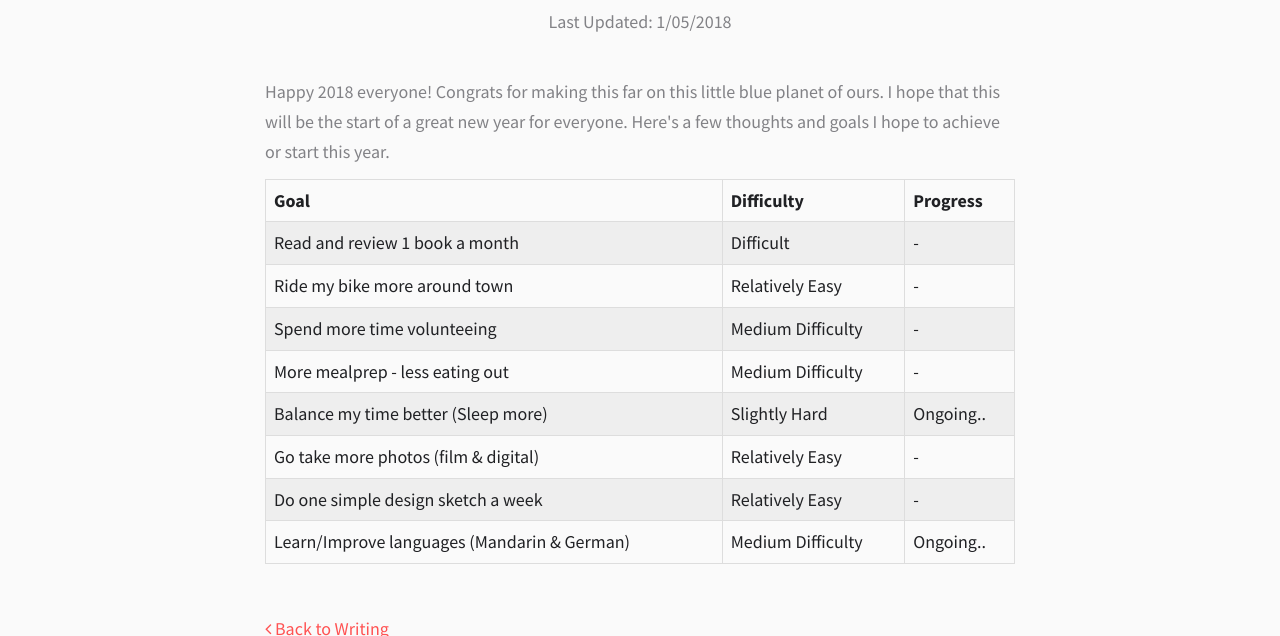
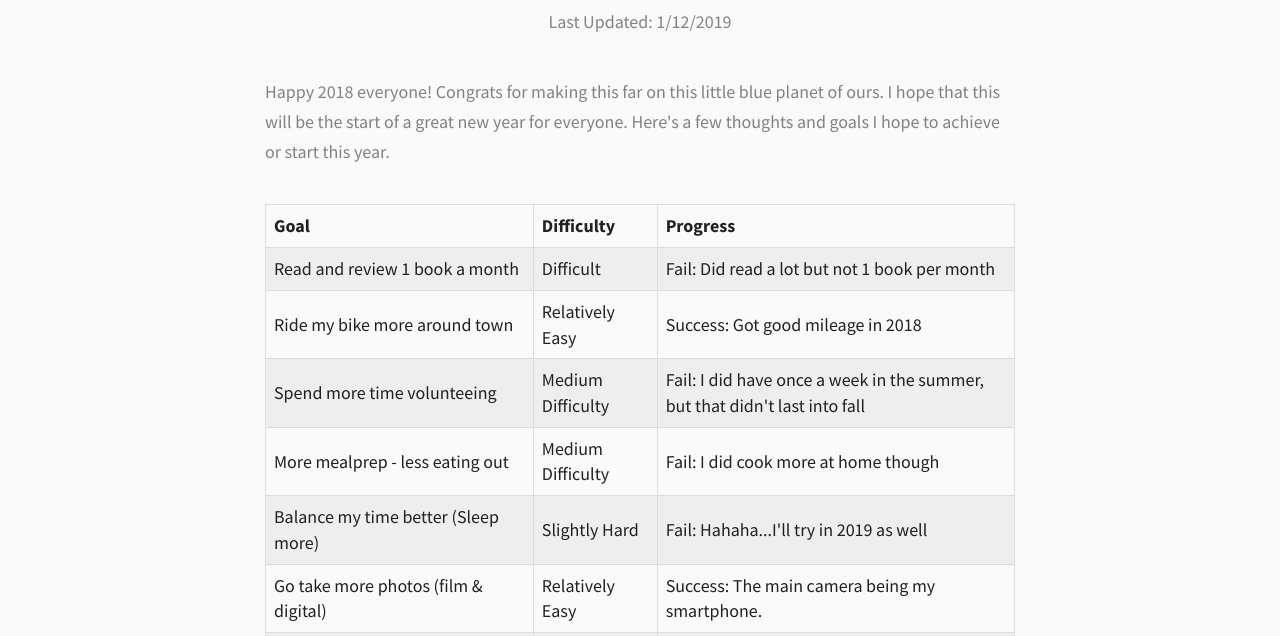
Before and after one commit to eetom/erictsai.me, a plain HTML site: page writing/2018-newyear.html in a window 1280 px wide. Shown: the part 316-952 px from the top of the page. Drawn offline with nearby package versions, Linux system fonts and the light colour scheme; some packages are replaced by stand-ins of ours; a script that the page names is missing; files whose address does not match are found by name.

Commit message:
update 2018 goals and link errors

```diff
--- a/writing/2018-newyear.html
+++ b/writing/2018-newyear.html
@@ -36,13 +36,13 @@
             <span class="icon-bar"></span>
           </button>
           <img src="http://www.erictsai.me/assets/img/red-logo.svg" alt="eric-portfolio-logo" class="main-logo"></img>
-          <a href="index.html" class="navbar-brand title">ERIC TSAI</a>
+          <a href="../index.html" class="navbar-brand title">ERIC TSAI</a>
         </div>
         <div class="navbar-collapse collapse navbar-right">
           <ul class="nav navbar-nav">
-            <li><a href="index.html">Portfolio</a></li>
+            <li><a href="../index.html">Portfolio</a></li>
             <li class="active"><a href="../writing.html">Writing</a></li>
-            <li><a href="about.html">About</a></li>
+            <li><a href="../about.html">About</a></li>
           </ul>
         </div>
       </div>
@@ -59,13 +59,14 @@
           <p class="subtag">Goals for the New Year</p>
           <hr>
           <h1 class="subtitle">2018 - New year, New Goals</h1>
-          <p class="title-spacing">Last Updated: 1/05/2018</p>
+          <p class="title-spacing">Last Updated: 1/12/2019</p>
         </div>
         <div class="col-lg-8 col-md-10 col-lg-offset-2 col-md-offset-1 align-left">
           <p>Happy 2018 everyone! Congrats for making this far on this little blue planet of ours.
           I hope that this will be the start of a great new year for everyone. Here's a few thoughts
           and goals I hope to achieve or start this year.</p>
 
+          <br />
           <table>
             <tr>
               <th>Goal</th>
@@ -75,42 +76,42 @@
             <tr>
               <td>Read and review 1 book a month</td>
               <td>Difficult</td>
-              <td>-</td>
+              <td>Fail: Did read a lot but not 1 book per month</td>
             </tr>
             <tr>
               <td>Ride my bike more around town</td>
               <td>Relatively Easy</td>
-              <td>-</td>
+              <td>Success: Got good mileage in 2018</td>
             </tr>
             <tr>
               <td>Spend more time volunteeing</td>
               <td>Medium Difficulty</td>
-              <td>-</td>
+              <td>Fail: I did have once a week in the summer, but that didn't last into fall</td>
             </tr>
             <tr>
               <td>More mealprep - less eating out</td>
               <td>Medium Difficulty</td>
-              <td>-</td>
+              <td>Fail: I did cook more at home though</td>
             </tr>
             <tr>
               <td>Balance my time better (Sleep more)</td>
               <td>Slightly Hard</td>
-              <td>Ongoing..</td>
+              <td>Fail: Hahaha...I'll try in 2019 as well</td>
             </tr>
             <tr>
               <td>Go take more photos (film & digital)</td>
               <td>Relatively Easy</td>
-              <td>-</td>
+              <td>Success: The main camera being my smartphone.</td>
             </tr>
             <tr>
               <td>Do one simple design sketch a week</td>
               <td>Relatively Easy</td>
-              <td>-</td>
+              <td>Fail: Didn't draw at all in 2018</td>
             </tr>
             <tr>
               <td>Learn/Improve languages (Mandarin & German)</td>
               <td>Medium Difficulty</td>
-              <td>Ongoing..</td>
+              <td>Fail: Didn't really spend time on this one. I have a plan for 2019 though</td>
             </tr>
           </table>
 
```
Also changed, not shown: writing.html (+3 -3 lines), writing/basiccommandline.html (+3 -3 lines), writing/feedback.html (+3 -3 lines), writing/gitignore.html (+3 -3 lines), writing/javascriptsnow.html (+3 -3 lines), writing/movingcommits.html (+3 -3 lines), writing/packlighter.html (+3 -3 lines), writing/readinglist.html (+3 -3 lines), writing/whatsyourstory.html (+3 -3 lines), writing/wineselection.html (+3 -3 lines).
